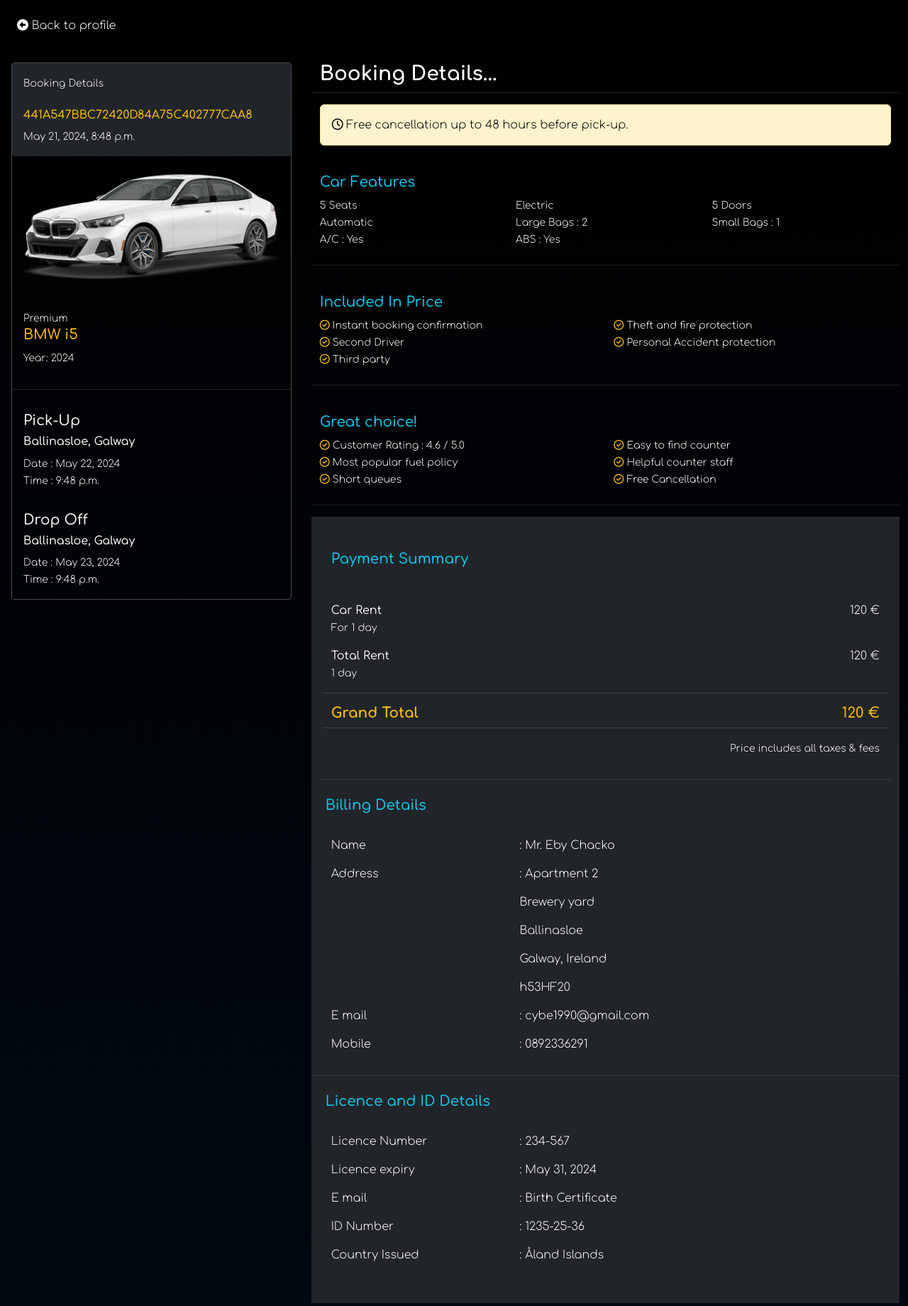
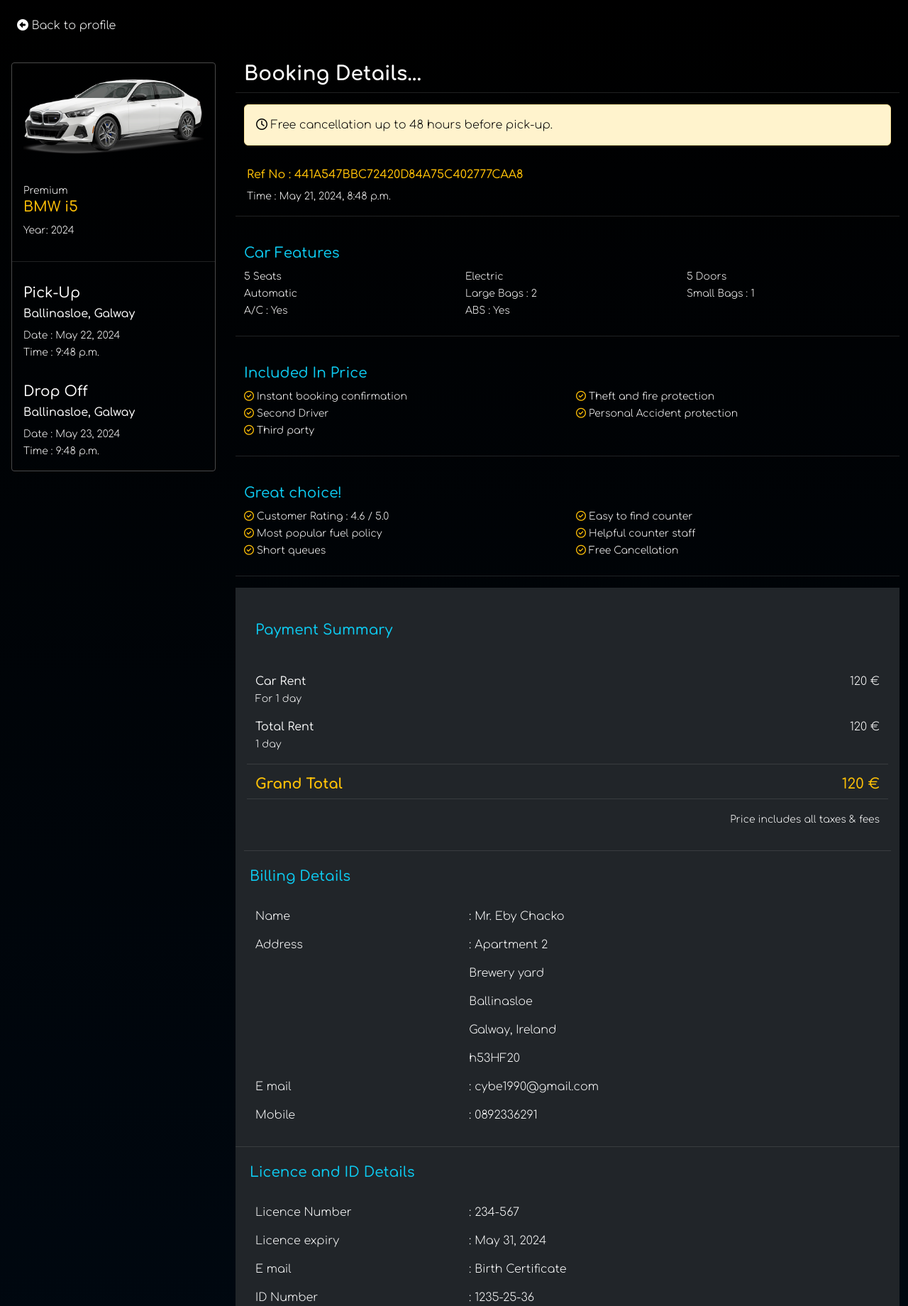
Before and after one commit to EbyChacko/fly_wheel_rent_a_car, a Django app: template templates/profiles/booking_details.html in a window 1280 px wide. Shown: the part 82-1922 px from the top of the page at 71% size. Run offline with Django 3.2, Linux system fonts and the light colour scheme; data comes from the database, SQL or seed files in the repository; tables that the repository leaves empty hold one stand-in row (values such as "Sample post"); the template is opened without the code that fills it: values that come from a table or form of the project are taken from there, most other values are stand-ins (such as "Sample title", 1, 10 or a date in 2020); some libraries are stand-ins or nearby versions.

Commit message:
update : booking details page

```diff
--- a/profiles/views.py
+++ b/profiles/views.py
@@ -36,8 +36,12 @@ def booking_details(request, id):
     pick_up_datetime = datetime.combine(booking.pick_up_date, booking.pick_up_time)
     time_difference = pick_up_datetime - now
     disable_delete = time_difference < timedelta(hours=48)
-
+    disable_cancel = pick_up_datetime < now
     context = {
         'booking': booking,
+        'disable_delete': disable_delete,
+        'time_difference':time_difference,
+        'now':now,
+        'pick_up_datetime':pick_up_datetime,
     }
     return render(request, 'profiles/booking_details.html', context)
--- a/templates/profiles/booking_details.html
+++ b/templates/profiles/booking_details.html
@@ -8,13 +8,8 @@
         <div class="col-12 p-4">
             <a href="{% url 'profile' %}"> <i class="fa-solid fa-circle-left"></i> Back to profile</a>
         </div>
-        <div class="col-12 col-lg-4 p-3 animation">
+        <div class="col-12 col-lg-3 p-3 animation">
             <div class="rounded-1" style="border: solid 1px #494949">
-                <div class="col-12 p-3 rounded-1 bg-dark">
-                    <small>Booking Details</small><br><br>
-                    <h6 class="text-warning">{{ booking.booking_number }}</h6>
-                    <small>{{ booking.booking_time }}</small>
-                </div>
                 <div class="col-8 col-md-6 col-lg-12 d-flex justify-content-center mx-auto p-3">
                     <img src="{{ car.image.url }}" alt="Car Image" style="width:100%; object-fit: contain;"
                         class="rounded-4">
@@ -39,16 +34,21 @@
                 </div>
             </div>
         </div>
-        <div class="col-12 col-lg-8 px-4 pb-4 animation1">
+        <div class="col-12 col-lg-9 px-4 pb-4 animation1">
             <div class="row pt-3 ">
                 <h3 class=""><strong>Booking Details...</strong></h3>
                 <hr>
                 <div class="col-12 ">
                     <div class="alert alert-warning text-black" role="alert">
                         <i class="fa-regular fa-clock"></i> Free cancellation up to 48 hours before pick-up.
+                        {% if pick_up_datetime > now %}Your pick up time is {{ pick_up_datetime }}{% endif %}
                     </div>
                 </div>
-
+                <div class="col-12 p-3">
+                    <h6 class="text-warning">Ref No : {{ booking.booking_number }}</h6>
+                    <small>Time : {{ booking.booking_time }}</small>
+                </div>
+                <hr>
                 <div class="col-12 py-3 my-2">
                     <div class="row">
                         <div class="col-12">
@@ -426,7 +426,12 @@
             </div>
 
             <div class=" col-12 d-flex justify-content-end">
-                <a href="#" class="{% if disable_delete %}disabled{% endif %} button-2">Delete Booking</a>
+                <a href="#"
+                class="btn button-2 {% if disable_delete %}disabled{% endif %}"
+                tabindex="{% if disable_delete %}-1{% endif %}"
+                aria-disabled="{% if disable_delete %}true{% endif %}">
+                Delete Booking
+                </a>
             </div>
         </div>
 
```
